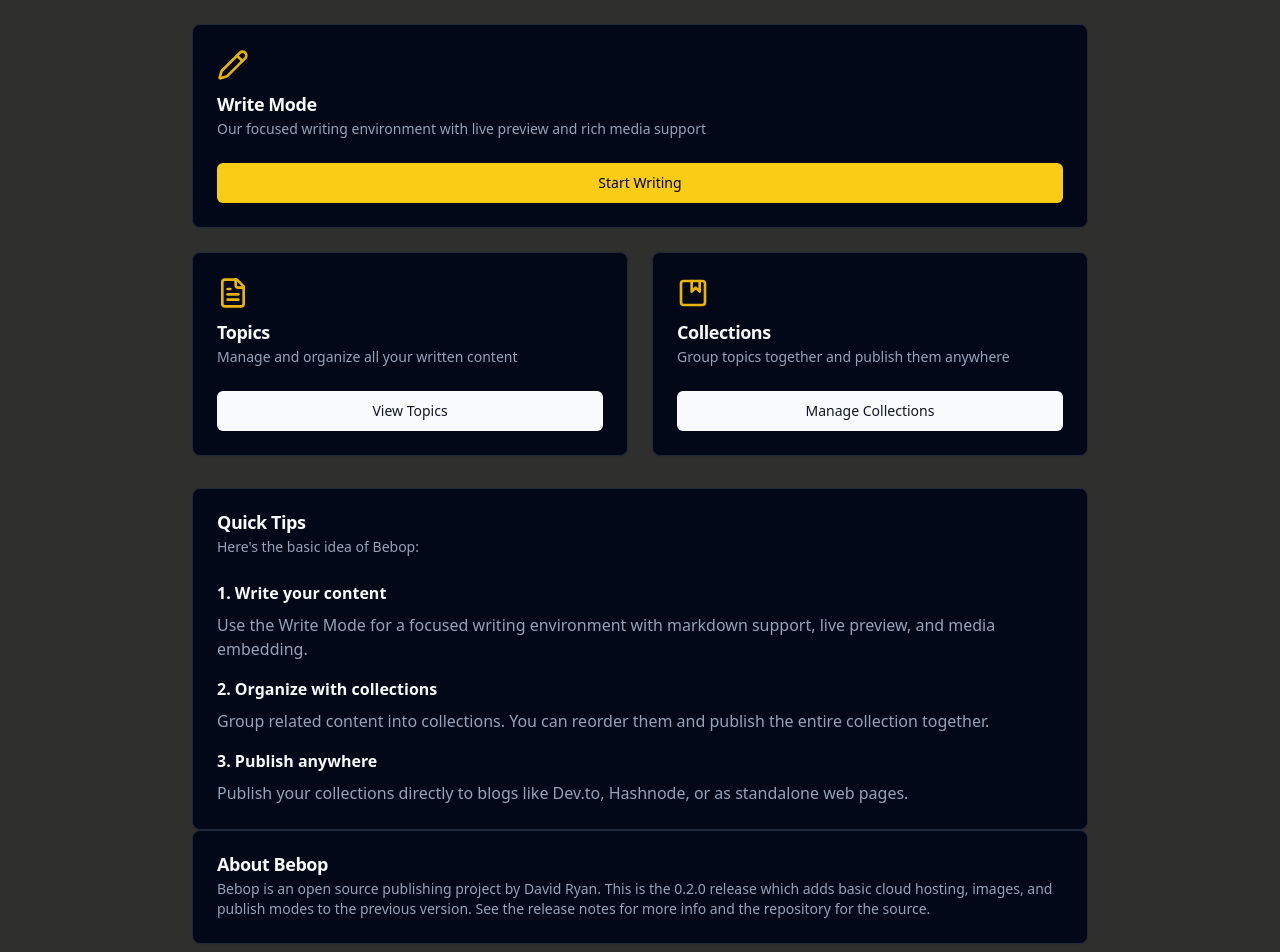
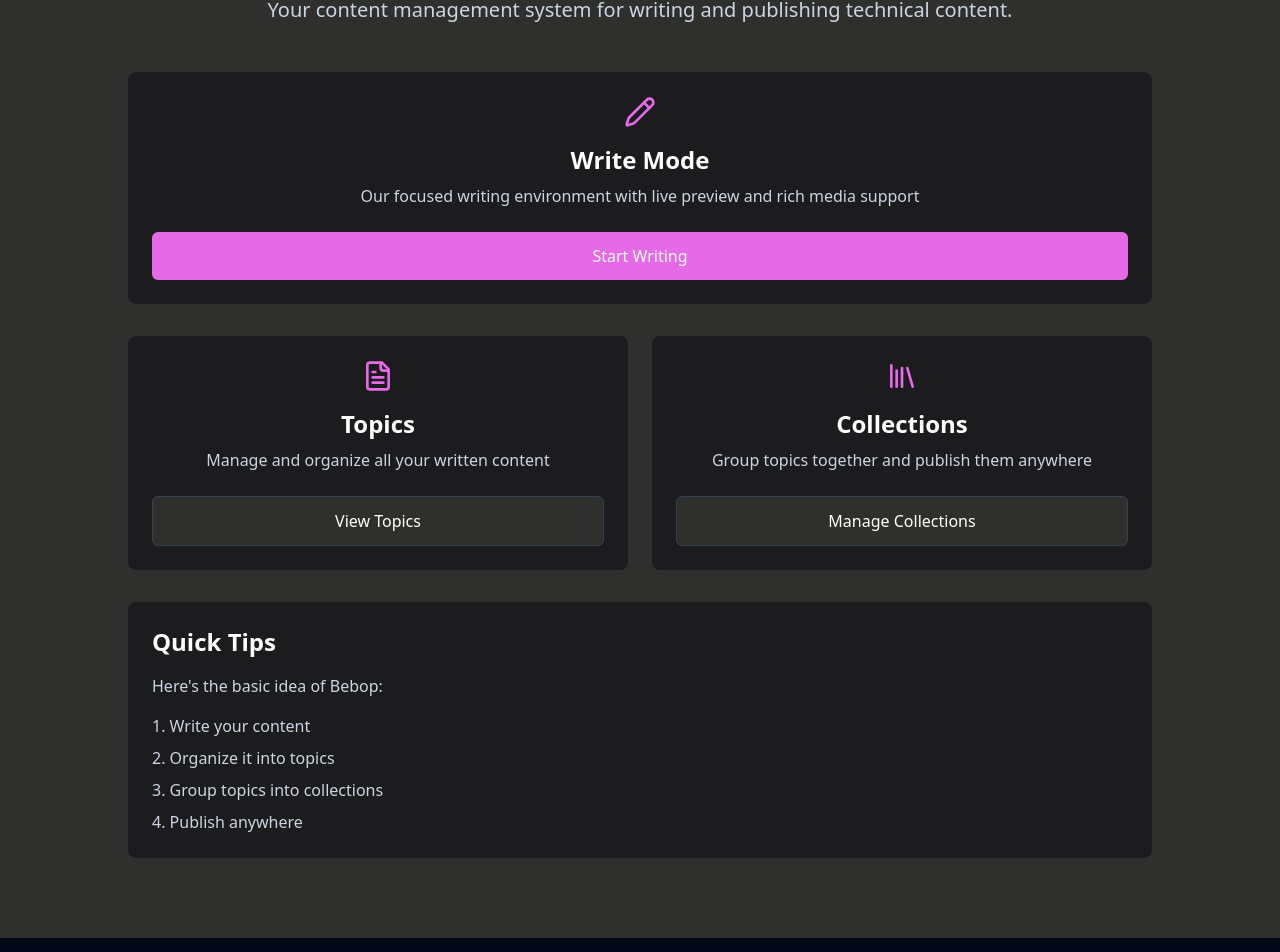
Before and after one commit to ddri/bebop, a Next.js app: page / in a window 1280 px wide. Shown: the part 200-1152 px from the top of the page. Built offline with nearby package versions, Linux system fonts and the light colour scheme.

Commit message:
update design styles

```diff
--- a/src/app/page.tsx
+++ b/src/app/page.tsx
@@ -2,9 +2,7 @@
 
 import { usePathname } from 'next/navigation';
 import Link from 'next/link';
-import { Button } from '@/components/ui/button';
-import { Card, CardHeader, CardTitle, CardDescription, CardContent } from '@/components/ui/card';
-import { FileText, Album, Image, Pencil } from 'lucide-react';
+import { Pencil, FileText, Library } from 'lucide-react';
 import Layout from '@/components/Layout';
 
 export default function Home() {
@@ -12,108 +10,77 @@ export default function Home() {
 
   return (
     <Layout pathname={pathname}>
-      <div className="max-w-4xl mx-auto">
-        {/* Welcome Section */}
-        <div className="text-center mb-12">
-          <h1 className="text-4xl font-bold mb-4 dark:text-white">Welcome to Bebop</h1>
-          <p className="text-lg text-slate-600 dark:text-slate-400">
-            Your content management system for writing and publishing technical content.
+      <div className="max-w-5xl mx-auto text-center py-12">
+        <h1 className="text-4xl font-bold mb-4 text-white">Welcome to Bebop</h1>
+        <p className="text-xl text-slate-300 mb-12">
+          Your content management system for writing and publishing technical content.
+        </p>
+
+        {/* Write Mode Card */}
+        <div className="bg-[#1c1c1e] rounded-lg p-6 mb-8 border-0">
+          <div className="flex items-center justify-center mb-4">
+            <Pencil className="h-8 w-8 text-[#E669E8]" />
+          </div>
+          <h2 className="text-2xl font-semibold mb-2 text-white">Write Mode</h2>
+          <p className="text-slate-300 mb-6">
+            Our focused writing environment with live preview and rich media support
           </p>
+          <Link
+            href="/write"
+            className="block w-full bg-[#E669E8] hover:bg-[#d15dd3] text-white py-3 px-4 rounded-md transition-colors"
+          >
+            Start Writing
+          </Link>
         </div>
 
-        {/* Getting Started Cards */}
+        {/* Topics and Collections Grid */}
         <div className="grid md:grid-cols-2 gap-6 mb-8">
-          <Card className="hover:shadow-lg transition-shadow md:col-span-2">
-            <CardHeader>
-              <Pencil className="h-8 w-8 mb-2 text-yellow-500" />
-              <CardTitle>Write Mode</CardTitle>
-              <CardDescription>
-                Our focused writing environment with live preview and rich media support
-              </CardDescription>
-            </CardHeader>
-            <CardContent>
-              <Link href="/write">
-                <Button className="w-full bg-yellow-400 hover:bg-yellow-500 text-black">
-                  Start Writing
-                </Button>
-              </Link>
-            </CardContent>
-          </Card>
+          {/* Topics Card */}
+          <div className="bg-[#1c1c1e] rounded-lg p-6 border-0">
+            <div className="flex items-center justify-center mb-4">
+              <FileText className="h-8 w-8 text-[#E669E8]" />
+            </div>
+            <h2 className="text-2xl font-semibold mb-2 text-white">Topics</h2>
+            <p className="text-slate-300 mb-6">
+              Manage and organize all your written content
+            </p>
+            <Link
+              href="/topics"
+              className="block w-full bg-[#2f2f2d] hover:bg-[#E669E8] text-white py-3 px-4 rounded-md transition-colors border border-slate-700"
+            >
+              View Topics
+            </Link>
+          </div>
 
-          <Card className="hover:shadow-lg transition-shadow">
-            <CardHeader>
-              <FileText className="h-8 w-8 mb-2 text-yellow-500" />
-              <CardTitle>Topics</CardTitle>
-              <CardDescription>
-                Manage and organize all your written content
-              </CardDescription>
-            </CardHeader>
-            <CardContent>
-              <Link href="/topics">
-                <Button className="w-full">
-                  View Topics
-                </Button>
-              </Link>
-            </CardContent>
-          </Card>
-
-          <Card className="hover:shadow-lg transition-shadow">
-            <CardHeader>
-              <Album className="h-8 w-8 mb-2 text-yellow-500" />
-              <CardTitle>Collections</CardTitle>
-              <CardDescription>
-                Group topics together and publish them anywhere
-              </CardDescription>
-            </CardHeader>
-            <CardContent>
-              <Link href="/collections">
-                <Button className="w-full">
-                  Manage Collections
-                </Button>
-              </Link>
-            </CardContent>
-          </Card>
+          {/* Collections Card */}
+          <div className="bg-[#1c1c1e] rounded-lg p-6 border-0">
+            <div className="flex items-center justify-center mb-4">
+              <Library className="h-8 w-8 text-[#E669E8]" />
+            </div>
+            <h2 className="text-2xl font-semibold mb-2 text-white">Collections</h2>
+            <p className="text-slate-300 mb-6">
+              Group topics together and publish them anywhere
+            </p>
+            <Link
+              href="/collections"
+              className="block w-full bg-[#2f2f2d] hover:bg-[#E669E8] text-white py-3 px-4 rounded-md transition-colors border border-slate-700"
+            >
+              Manage Collections
+            </Link>
+          </div>
         </div>
 
         {/* Quick Tips */}
-        <Card>
-          <CardHeader>
-            <CardTitle>Quick Tips</CardTitle>
-            <CardDescription>
-              Here's the basic idea of Bebop:
-            </CardDescription>
-          </CardHeader>
-          <CardContent className="space-y-4">
-            <div>
-              <h3 className="font-semibold mb-2">1. Write your content</h3>
-              <p className="text-slate-600 dark:text-slate-400">
-                Use the Write Mode for a focused writing environment with markdown support, live preview, and media embedding.
-              </p>
-            </div>
-            <div>
-              <h3 className="font-semibold mb-2">2. Organize with collections</h3>
-              <p className="text-slate-600 dark:text-slate-400">
-                Group related content into collections. You can reorder them and publish the entire collection together.
-              </p>
-            </div>
-            <div>
-              <h3 className="font-semibold mb-2">3. Publish anywhere</h3>
-              <p className="text-slate-600 dark:text-slate-400">
-                Publish your collections directly to blogs like Dev.to, Hashnode, or as standalone web pages.
-              </p>
-            </div>
-          </CardContent>
-        </Card>
-
-        {/* Quick Tips */}
-        <Card>
-          <CardHeader>
-            <CardTitle>About Bebop</CardTitle>
-            <CardDescription>
-              Bebop is an open source publishing project by <a href="https://davidryan.tech">David Ryan</a>. This is the 0.2.0 release which adds basic cloud hosting, images, and publish modes to the previous version. See the <a href="https://github.com/ddri/bebop/releases">release notes</a> for more info and the <a href="https://github.com/ddri/bebop">repository</a> for the source.
-            </CardDescription>
-          </CardHeader>
-        </Card>
+        <div className="bg-[#1c1c1e] rounded-lg p-6 text-left border-0">
+          <h2 className="text-2xl font-semibold mb-4 text-white">Quick Tips</h2>
+          <p className="text-slate-300 mb-4">Here's the basic idea of Bebop:</p>
+          <ol className="list-decimal list-inside space-y-2 text-slate-300">
+            <li>Write your content</li>
+            <li>Organize it into topics</li>
+            <li>Group topics into collections</li>
+            <li>Publish anywhere</li>
+          </ol>
+        </div>
       </div>
     </Layout>
   );
```
